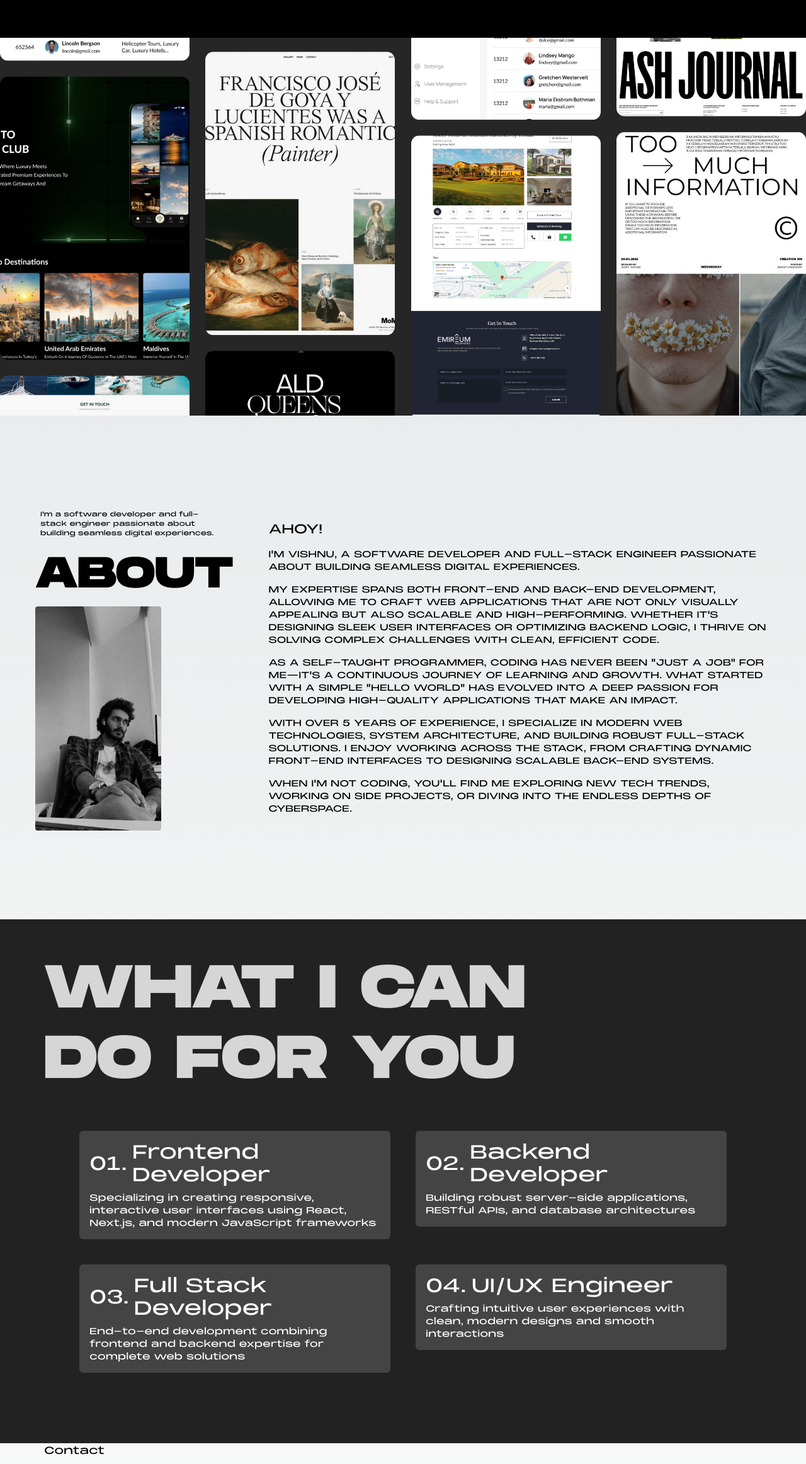
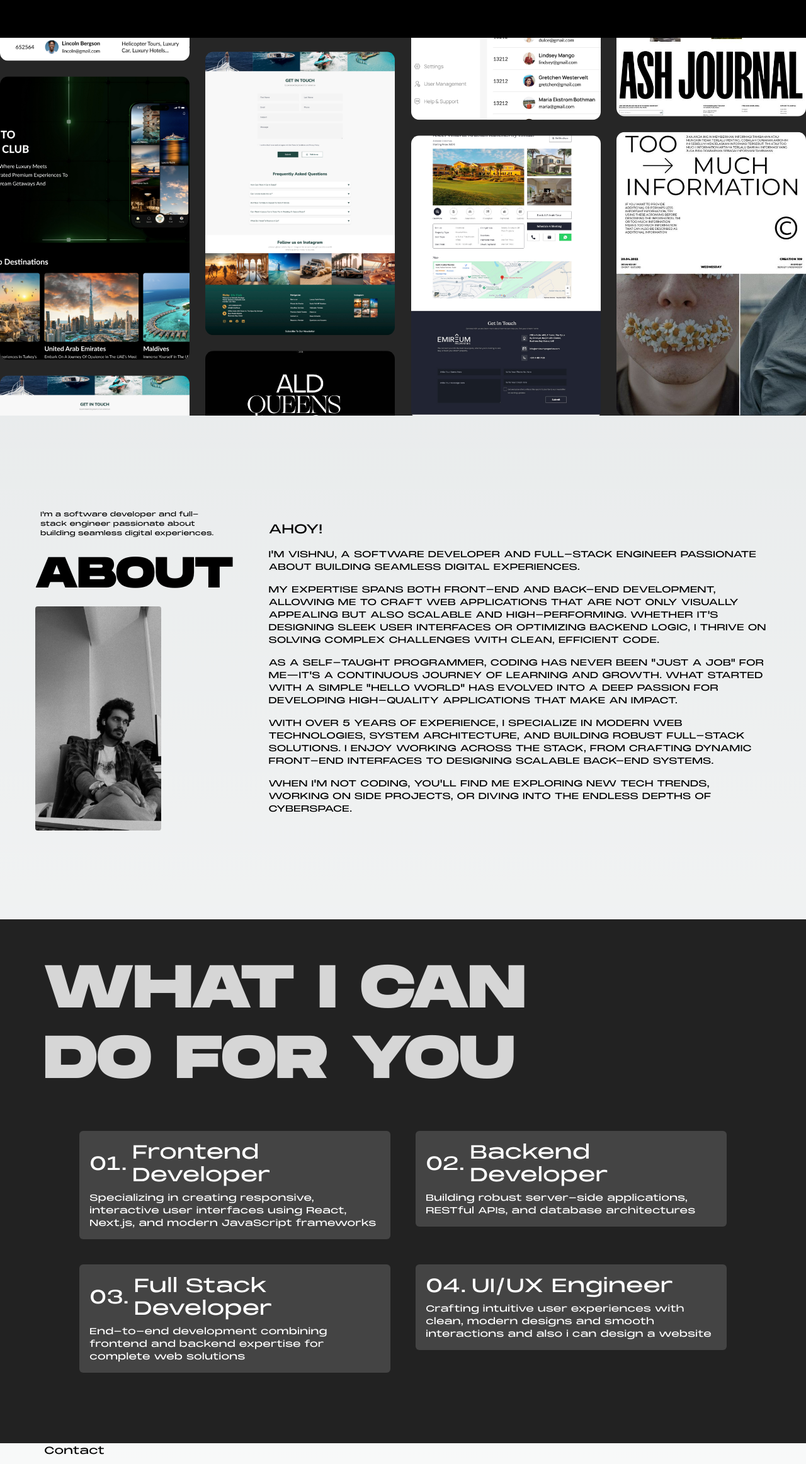
Before and after one commit to sreevishnu01/develop-portfolio, a Next.js app: page / in a window 1280 px wide. Shown: the part 1540-3865 px from the top of the page at 63% size. Built offline with nearby package versions, Linux system fonts and the light colour scheme.

Commit message:
Updated job description for UI/UX Engineer role and corrected image source in Parallex component.

```diff
--- a/src/app/page.js
+++ b/src/app/page.js
@@ -32,7 +32,7 @@ const data = [
   },
   {
     title: "UI/UX Engineer",
-    desc: "Crafting intuitive user experiences with clean, modern designs and smooth interactions",
+    desc: "Crafting intuitive user experiences with clean, modern designs and smooth interactions and also i can design a website",
   },
 ];
 
--- a/src/component/home/Parallex.jsx
+++ b/src/component/home/Parallex.jsx
@@ -9,7 +9,7 @@ const images = [
   "2.jpg",
   "3.jpg",
   "4.jpg",
-  "5.jpg",
+  "3.jpg",
   "6.jpg",
   "7.jpg",
   "8.jpg",
```
